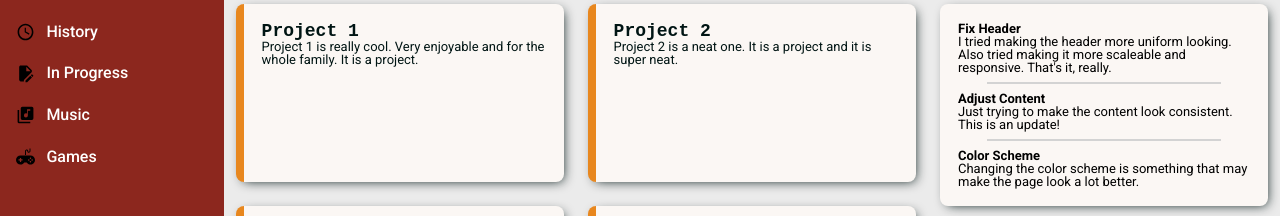
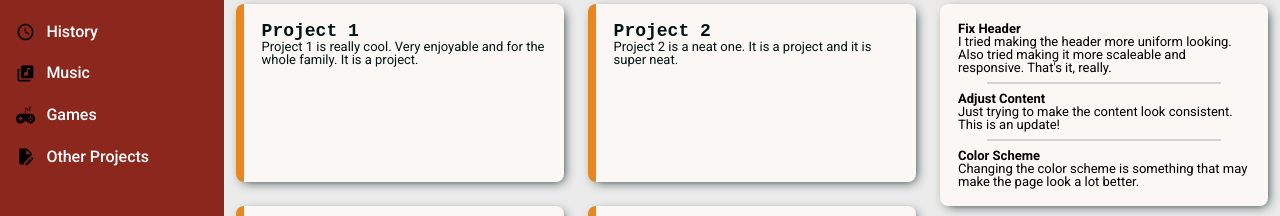
Before and after one commit to shnaboi/Dashboard, a plain HTML site: page index.html in a window 1280 px wide. Shown: the part 168-384 px from the top of the page. Drawn offline with Linux system fonts and the light colour scheme.

Commit message:
Add & rearrange sidebar content

```diff
--- a/index.html
+++ b/index.html
@@ -30,16 +30,16 @@
                         <p>History</p>
                     </div>
                     <div class="sidebar-content">
-                        <img src="image/file-edit.svg">
-                        <p>In Progress</p>
-                    </div>
-                    <div class="sidebar-content">
                         <img src="image/music-box-multiple.svg" alt="">
                         <p>Music</p>
                     </div>
                     <div class="sidebar-content">
                         <img src="image/game-svgrepo-com.svg" alt="">
                         <p>Games</p>
+                    </div>
+                    <div class="sidebar-content">
+                        <img src="image/file-edit.svg">
+                        <p>Other Projects</p>
                     </div>
                 </div>
                 <div class="sidebar-content-bottom">
```
